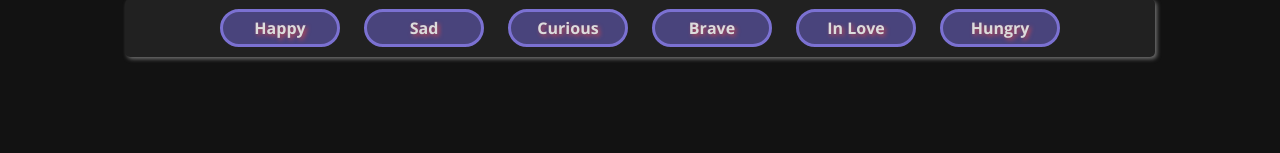
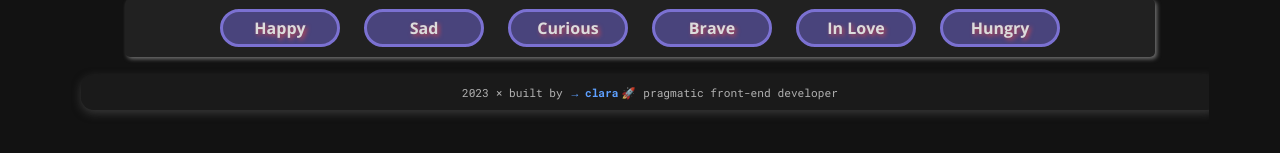
Before and after one commit to clasei/galactic-hitchhiker, an Angular app: page / in a window 1280 px wide. Shown: the part 599-752 px from the top of the page. Built offline with nearby package versions, Linux system fonts and the light colour scheme.

Commit message:
footer added; working on style

```diff
--- a/src/app/app.component.html
+++ b/src/app/app.component.html
@@ -3,4 +3,5 @@
     <app-marvin></app-marvin>
     <app-hitchhiker-quotes [selectedMood]="chosenMood"></app-hitchhiker-quotes>
     <app-mood-selector (moodChosen)="onMoodChosen($event)"></app-mood-selector>
+    <app-footer></app-footer>
 </div>
--- a/src/app/app.component.ts
+++ b/src/app/app.component.ts
@@ -5,6 +5,7 @@ import { HeaderComponent } from './header/header.component';
 import { MoodSelectorComponent } from './mood-selector/mood-selector.component';
 import { HitchhikerQuotesComponent } from './hitchhiker-quotes/hitchhiker-quotes.component';
 import { MarvinComponent } from './marvin/marvin.component';
+import { FooterComponent } from './footer/footer.component';
 import { DataService } from './data.service';
 
 @Component({
@@ -16,7 +17,8 @@ import { DataService } from './data.service';
     HeaderComponent,
     MoodSelectorComponent,
     HitchhikerQuotesComponent,
-    MarvinComponent
+    MarvinComponent,
+    FooterComponent
   ],
   templateUrl: './app.component.html',
   styleUrls: ['./app.component.sass']
--- a/src/app/footer/footer.component.html
+++ b/src/app/footer/footer.component.html
@@ -1 +1,8 @@
-<p>footer works!</p>
+<div id="footer">
+    <footer>
+        <span id="currentYear">{{ currentYear }}</span>
+        × built by <a href="https://clasei.github.io/clara/" target="_blank" rel="noopener noreferrer">→ clara</a>
+        <span id="rocketIcon">🚀</span>
+        pragmatic front-end developer
+    </footer>
+</div>
--- a/src/app/footer/footer.component.sass
+++ b/src/app/footer/footer.component.sass
@@ -0,0 +1,34 @@
+#footer
+  font-family: 'Roboto Mono', monospace
+  color: rgba(194, 194, 194, 0.902)
+  font-size: 0.7rem
+  background-color: rgba(40, 40, 40, 0.4)
+  box-shadow: 0 3px 10px rgba(95, 95, 95, 0.5)
+  padding: 10px 30px
+  width: 100%
+  margin: 10px
+  margin-bottom: 40px
+  border-radius: 13px
+  text-align: center
+  box-sizing: border-box
+  bottom: 0
+  position: relative
+
+footer a
+  text-decoration: none
+  font-weight: bold
+  color: rgb(94, 160, 255)
+  margin: 2px
+  transition: color 0.5s
+
+footer a:hover
+  color: rgb(10, 112, 255)
+  background-color: pink
+  font-weight: bold
+
+footer span
+  margin: 0
+
+#rocketIcon
+  margin-left: 1px
+  margin-right: 1px
--- a/src/app/footer/footer.component.ts
+++ b/src/app/footer/footer.component.ts
@@ -1,4 +1,4 @@
-import { Component } from '@angular/core';
+import { Component, OnInit } from '@angular/core';
 import { CommonModule } from '@angular/common';
 
 @Component({
@@ -8,6 +8,14 @@ import { CommonModule } from '@angular/common';
   templateUrl: './footer.component.html',
   styleUrl: './footer.component.sass'
 })
-export class FooterComponent {
+export class FooterComponent implements OnInit {
 
+  currentYear: number;
+
+  constructor() {
+    this.currentYear = new Date().getFullYear();
+  }
+
+  ngOnInit(): void {
+  }
 }
--- a/src/styles.sass
+++ b/src/styles.sass
@@ -2,6 +2,7 @@
 @import url('https://fonts.googleapis.com/css2?family=Orbitron:wght@500&display=swap')
 @import url('https://fonts.googleapis.com/css2?family=Open+Sans:wght@400;700&display=swap')
 @import url('https://fonts.googleapis.com/css2?family=DM+Mono&display=swap')
+@import url('https://fonts.googleapis.com/css2?family=Roboto+Mono:wght@400;700&display=swap')
 
 .app-container
     flex-grow: 1
```
